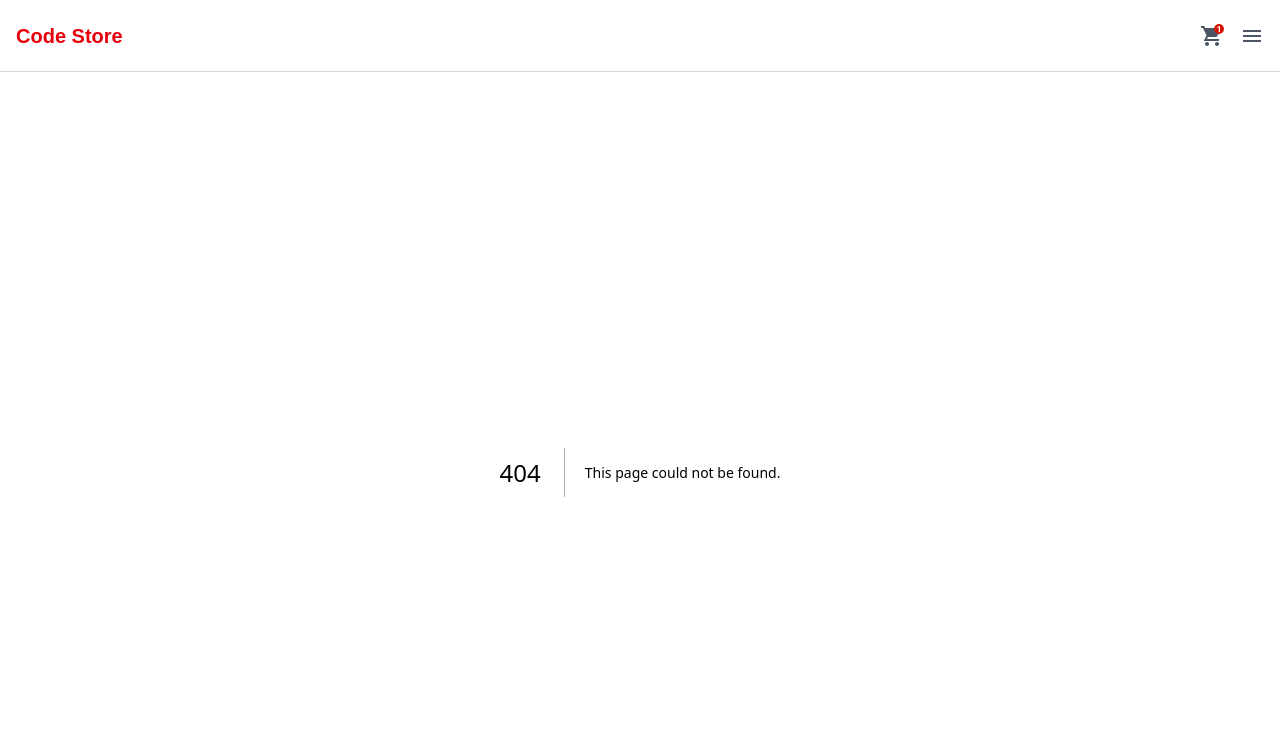
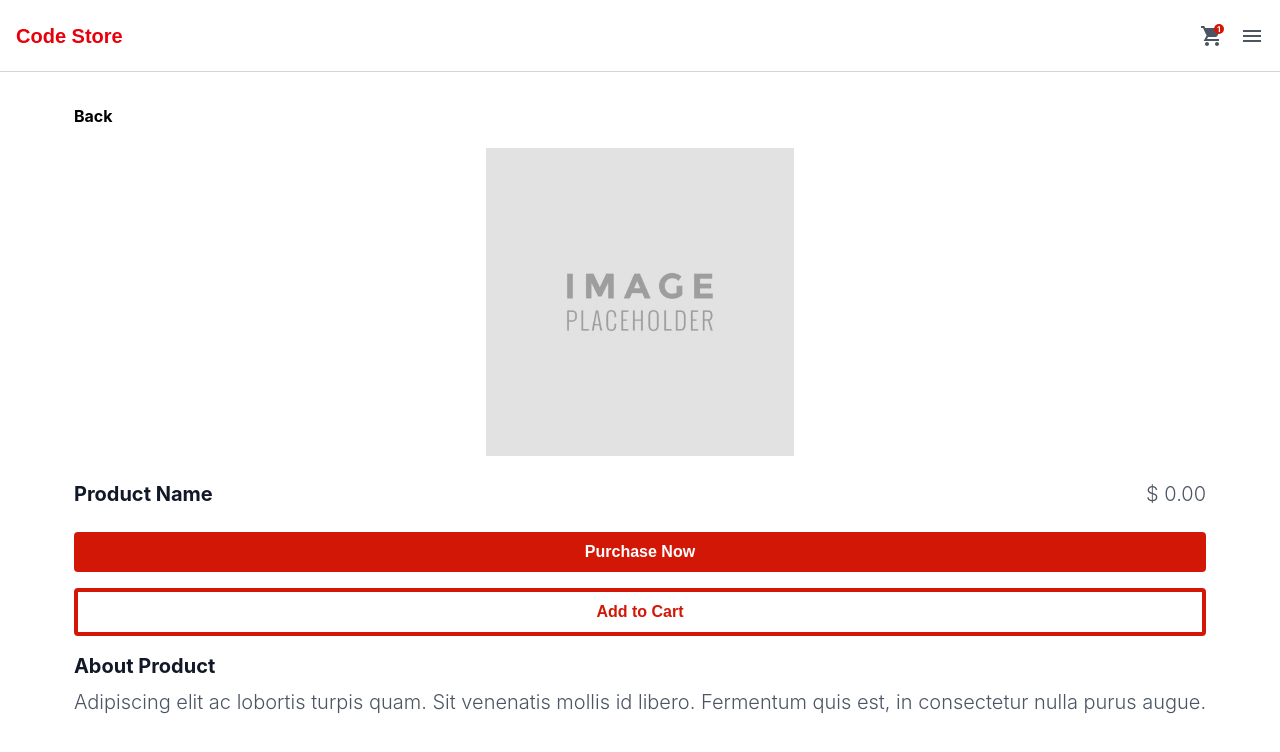
Before and after one commit to KelsonF/w12_E-Commerce_backend, a Next.js app: page /product in a window 1280 px wide. Before the commit this address had no page. Shown: the top 752 px of the page. Built offline with nearby package versions, Linux system fonts and the light colour scheme.

Commit message:
feature: structure for individual product page

```diff
--- /dev/null
+++ b/src/components/product/add.tsx
@@ -0,0 +1,14 @@
+type AddProps = {
+    placeholder?: string;
+  };
+
+  function Add({ placeholder }: AddProps) {
+    return (
+        <button className="bg-white text-[#D21706] py-3 px-4 border-4 border-[#D21706] rounded w-full font-bold">
+        {placeholder}
+      </button>
+
+    );
+  }
+
+  export {Add };
--- /dev/null
+++ b/src/components/product/back.tsx
@@ -0,0 +1,23 @@
+import { Url } from 'next/dist/shared/lib/router/router';
+import Link from 'next/link';
+
+type BackProps = {
+    placeholder?: string;
+    ref?: Url;
+
+};
+
+
+function Back({ placeholder,ref }: BackProps) {
+  return (
+    <Link
+      href={ref || '/'}
+      className="text-black font-[Inter] text-base font-bold"
+    >
+      {placeholder}
+
+    </Link>
+  );
+}
+
+export {Back}
--- /dev/null
+++ b/src/components/product/purchase.tsx
@@ -0,0 +1,13 @@
+type PurchaseNowProps = {
+    placeholder?: string;
+  };
+
+  function PurchaseNow({ placeholder }: PurchaseNowProps) {
+    return (
+      <button className="bg-[#D21706] text-white py-3 px-4 rounded w-full font-bold">
+        {placeholder}
+      </button>
+    );
+  }
+
+  export {PurchaseNow };
--- a/src/components/shared/Img/index.tsx
+++ b/src/components/shared/Img/index.tsx
@@ -14,7 +14,7 @@ function Img({ source, placeholder, w, h}: ImgProps) {
       alt={placeholder || 'Image'}
       width={w}
       height={h}
-      className="object-cover w-36 h-36"
+      className="object-cover"
     />
   );
 }
--- a/src/pages/product-list/index.tsx
+++ b/src/pages/product-list/index.tsx
@@ -2,7 +2,6 @@ import { Container } from "@/components/shared/Container";
 import { Img } from "@/components/shared/Img";
 import { PurchaseButton } from "@/components/product-list/purchasebtn";
 import { AddToCart } from "@/components/product-list/addtocart";
-import { Navbar } from "@/components/shared/Navbar/Navbar";
 import placeholderimage from "@/assets/placeholderimg.png";
 
 export default function ProductList() {
--- /dev/null
+++ b/src/pages/product/index.tsx
@@ -0,0 +1,39 @@
+import { Container } from "@/components/shared/Container";
+import { Back } from "@/components/product/back";
+import { Img } from "@/components/shared/Img";
+import { PurchaseNow } from "@/components/product/purchase";
+import { Add } from "@/components/product/add";
+import placeholderimage from "@/assets/placeholderimg.png";
+
+
+export default function Product(){
+    return(
+        <Container>
+        <div className="flex flex-col items-center justify-center p-4">
+            <div>
+                <div className="flex items-left justify-start pb-1 p-4">
+                    <Back placeholder="Back" ref="/product-list" />
+                </div>
+                <div className="flex flex-col items-center justify-center p-4  gap-4 ">
+                 <Img source={placeholderimage.src} w={308} h={283} />
+                 <div className="flex flex-row justify-between w-full pt-2 pb-2">
+                    <p className="text-xl text-[#111827] font-[Inter] font-bold">Product Name</p>
+                    <p className="text-xl text-[#4B5563] font-[Inter] font-light">$ 0.00</p>
+                 </div>
+                 <PurchaseNow placeholder="Purchase Now" />
+                 <Add placeholder="Add to Cart" />
+                 <div className="flex flex-col items-left justify-start gap-2">
+                 <p className="text-xl text-[#111827] font-[Inter] font-bold">About Product</p>
+                 <p className="text-xl text-[#4B5563] font-[Inter] font-light">
+                    Adipiscing elit ac lobortis turpis quam. Sit venenatis mollis id libero.
+                    Fermentum quis est, in consectetur nulla purus augue.
+                 </p>
+                 </div>
+
+                </div>
+
+            </div>
+         </div>
+        </Container>
+    );
+};
--- a/src/styles/globals.css
+++ b/src/styles/globals.css
@@ -63,7 +63,6 @@ svg {
 
 /* 7. Inherit fonts for form controls */
 input,
-button,
 textarea,
 select {
   font: inherit;
```
